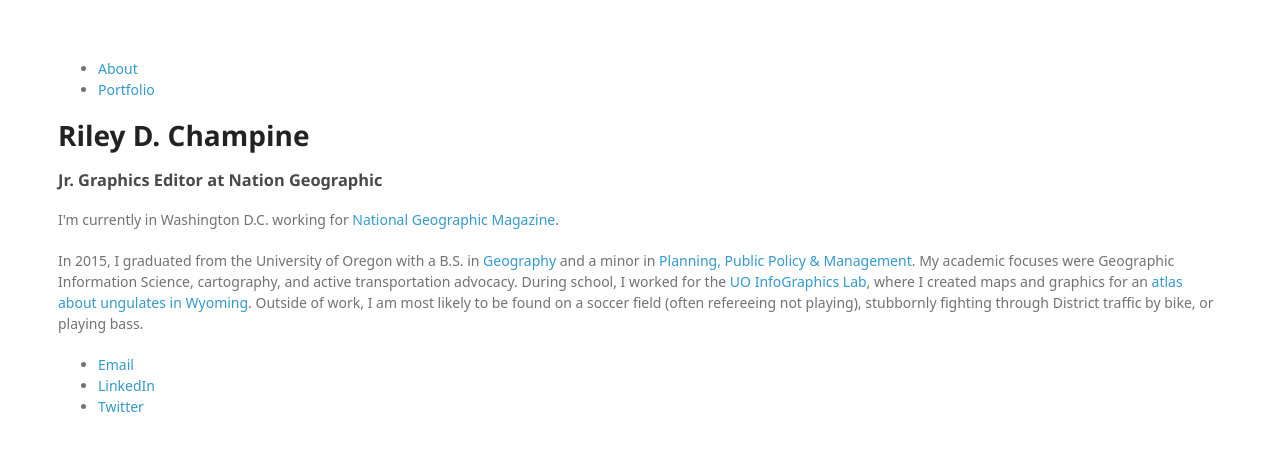
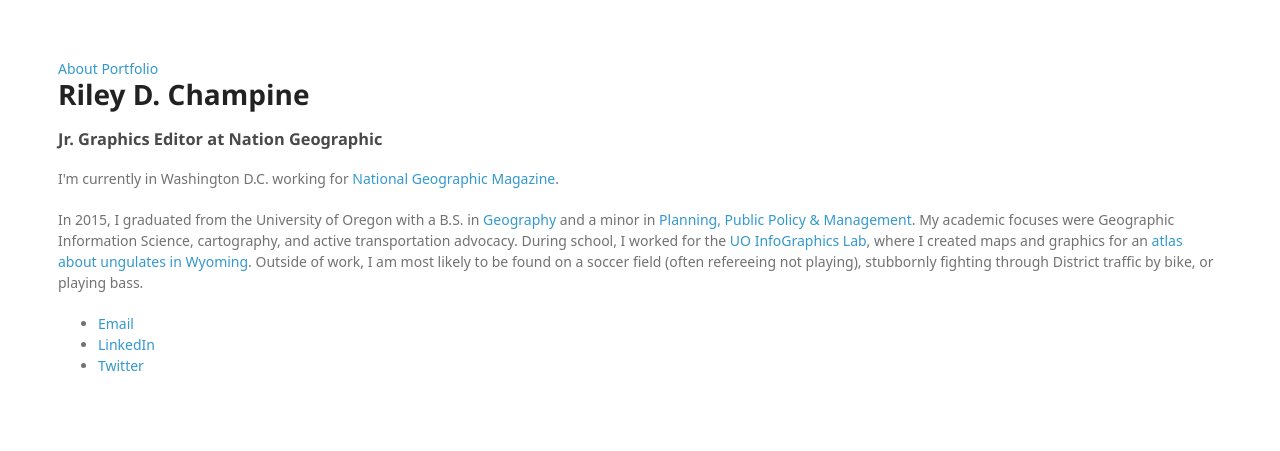
Before and after one commit to rileydchampine/rileydchampine.github.io, a Jekyll site: the page built from index.html, in a window 1280 px wide. Shown: the top 451 px of the page. Built offline with Jekyll 4.4.1, drawn with Linux system fonts in a browser that asks for light colours; some web fonts are replaced.

Commit message:
Update default.html

```diff
--- a/_layouts/default.html
+++ b/_layouts/default.html
@@ -7,13 +7,10 @@
 		</head>
 		<body>
 			<nav>
-	    		<ul>
-	        		<li><a href="/">About</a></li>
-	        		<li><a href="/maps.html">Portfolio</a></li>
+			<a href="/">About</a>
+			<a href="/maps.html">Portfolio</a>
 	        		<!--<li><a href="/otherprojects.html">Projects</a></li>-->
 	        		<!--<li><a href="/press.html">Press</a></li>-->
-
-	    		</ul>
 			</nav>
 			<div class="container">
 
@@ -25,6 +22,6 @@
 	        		<li><a href="mailto:rileydchampine@gmail.com">Email</a></li>
 	        		<li><a href="https://www.linkedin.com/in/rileydchampine">LinkedIn</a></li>
 	        		<li><a href="https://twitter.com/rileydchampine">Twitter</a></li>
-				</ul>
+			</ul>
 		</body>
 	</html>
```
